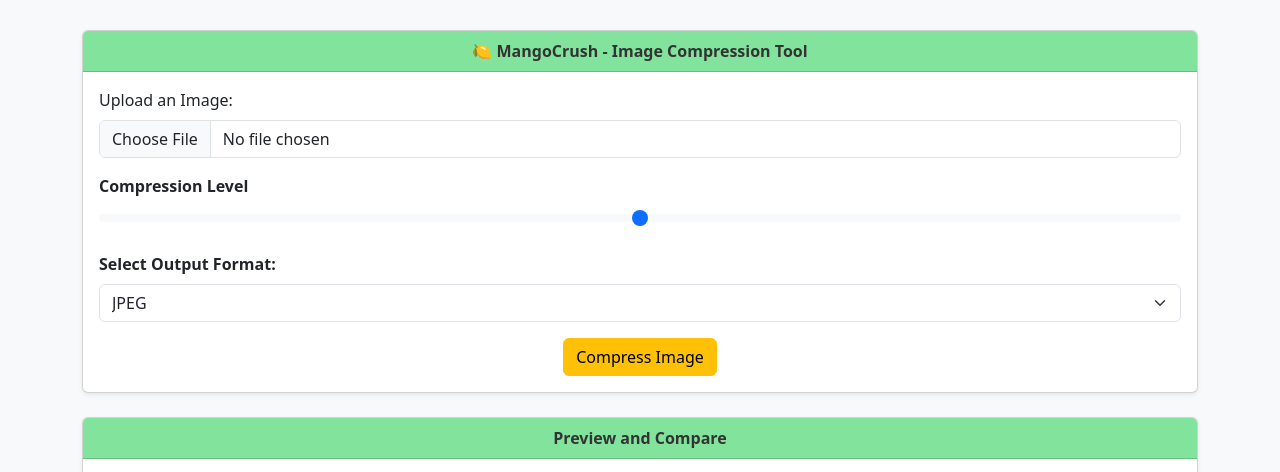
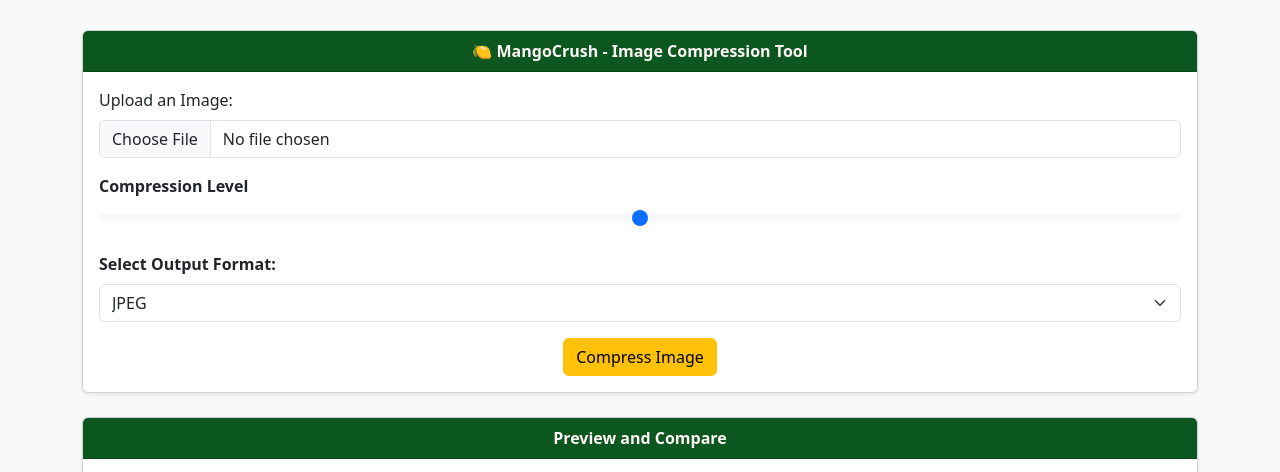
Before and after one commit to asafoseth/mango-converter, a plain HTML site: page index.html in a window 1280 px wide. Shown: the top 472 px of the page. Drawn offline with nearby package versions, Linux system fonts and the light colour scheme.

Commit message:
update interface color

```diff
--- a/css/styles.css
+++ b/css/styles.css
@@ -10,8 +10,8 @@
 }
 
 .card-header {
-    background-color: #82e49c;
-    color: #333;
+    background-color: #0c5720;
+    color: #fff6f6;
     font-weight: bold;
 }
 
```
